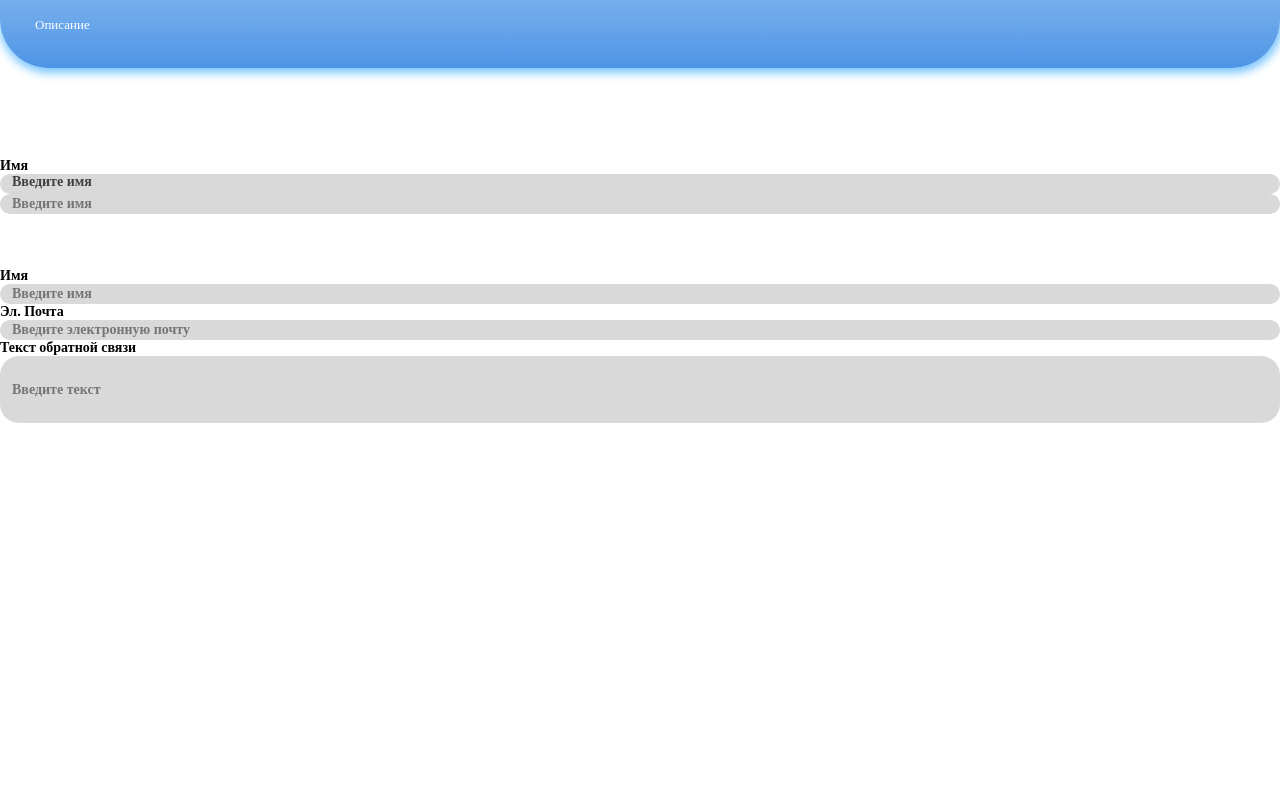
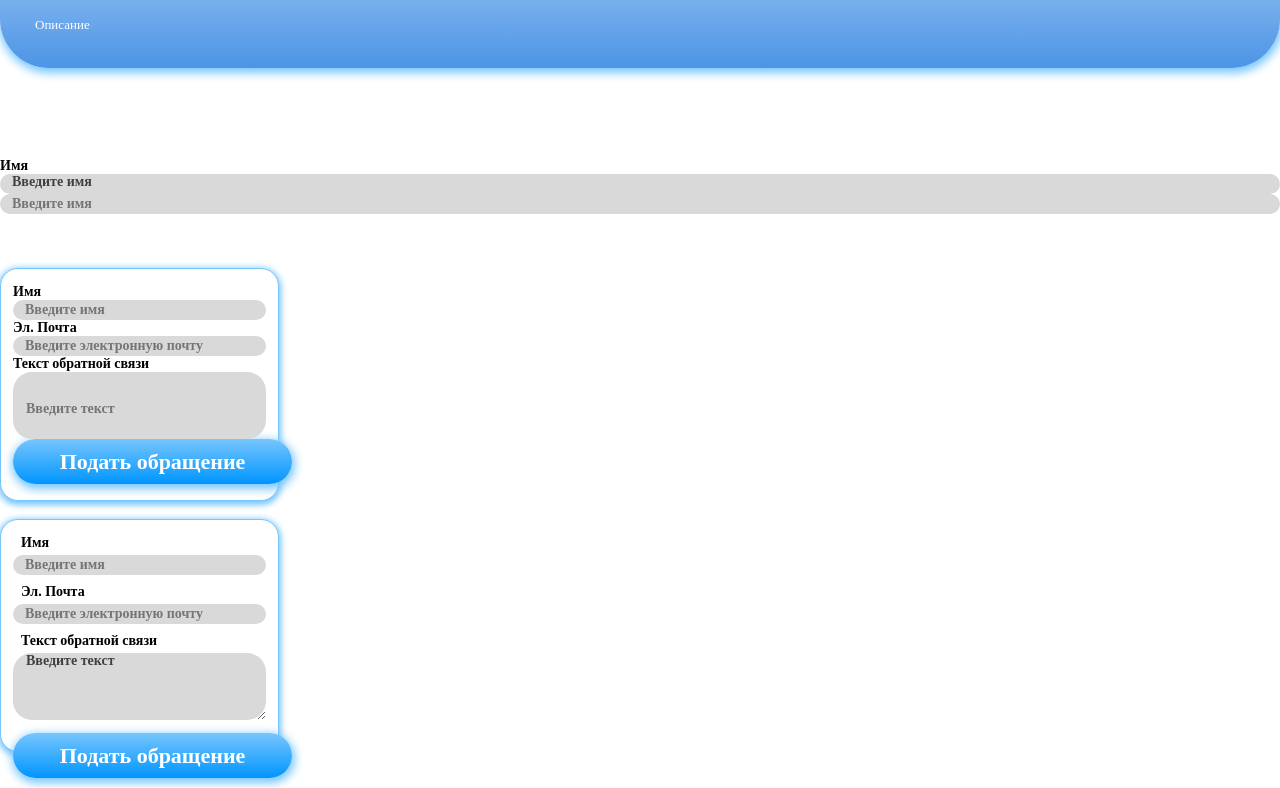
Before and after one commit to feniiksa/fabgos, a website built with Vite: page frontend/ui.html in a window 1280 px wide. Shown: the part 1002-1790 px from the top of the page. Before the commit the page ends 1425 px from the top, so only its background shows below. Built offline with nearby package versions, Linux system fonts and the light colour scheme; a web font is replaced by a local one.

Commit message:
form prototype

```diff
--- a/frontend/src/scss/blocks/_form-text.scss
+++ b/frontend/src/scss/blocks/_form-text.scss
@@ -42,5 +42,14 @@
 
     &--big{
       height: 67px;
+      padding-left: 13px;
+      padding-top: 6px;
+    }
+
+    &--holder{
+      position: absolute;
+      left: 13px;
+      top: 20px;
+      color: #404040;
     }
 }
--- a/frontend/src/scss/blocks/_form.scss
+++ b/frontend/src/scss/blocks/_form.scss
@@ -1,5 +1,27 @@
 @import "../mixins";
 
 .form {
+  padding-inline: 12px;
+  padding-top: 15px;
 
+  height: 233px;
+  width: 279px;
+  border-radius: 18px;
+  border: 1px solid #77C5FD;
+  background-color: #ffffff;
+  box-shadow: 0px 2px 6px 2px #77C5FD;
+
+  &__cont {
+    margin-bottom: 9px;
+    position: relative;
+  }
+
+  &__form-text {
+    margin-left: 8px;
+    margin-bottom: 4px;
+  }
+
+  &__btn {
+    margin: 0 auto;
+  }
 }
--- a/frontend/ui.html
+++ b/frontend/ui.html
@@ -55,19 +55,42 @@
   <br>
   <!-- форма -->
   <form class="form" action="#">
-    <label class="input-label">
+    <label class="form__inp">
       <h4 class="form-text">Имя</h4>
       <input class="form-text form-text--desk" type="text" placeholder="Введите имя">
     </label>
-    <label class="input-label">
+    <label class="form__inp">
       <h4 class="form-text">Эл. Почта</h4>
       <input class="form-text form-text--desk" type="email" placeholder="Введите электронную почту">
     </label>
-    <label class="input-label">
+    <label class="form__input">
       <h4 class="form-text">Текст обратной связи</h4>
       <input class="form-text form-text--desk form-text--big" type="email" placeholder="Введите текст">
     </label>
+    <div class="form__btn btn">Подать обращение</div>
   </form>
+  <br>
+  <form class="form" action="#">
+    <div class="form__cont">
+      <div class="form__form-text form-text">Имя</div>
+      <input class="form-text form-text--desk" type="text" placeholder="Введите имя">
+    </div>
+    <div class="form__cont">
+      <div class="form__form-text form-text">Эл. Почта</div>
+      <input class="form-text form-text--desk" type="email" placeholder="Введите электронную почту">
+    </div>
+    <div class="form__cont">
+      <div class="form__form-text form-text">Текст обратной связи</div>
+      <textarea class="form-text form-text--desk form-text--big" id="inputText" name="text" rows="5" ></textarea>
+      <label class="form-text form-text--holder" for="inputText">Введите текст</label>
+    </div>
+    <div class="form__btn btn">Подать обращение</div>
+  </form>
+
+  <br>
+  <br>
+
+
 </body>
 
 </html>
```
